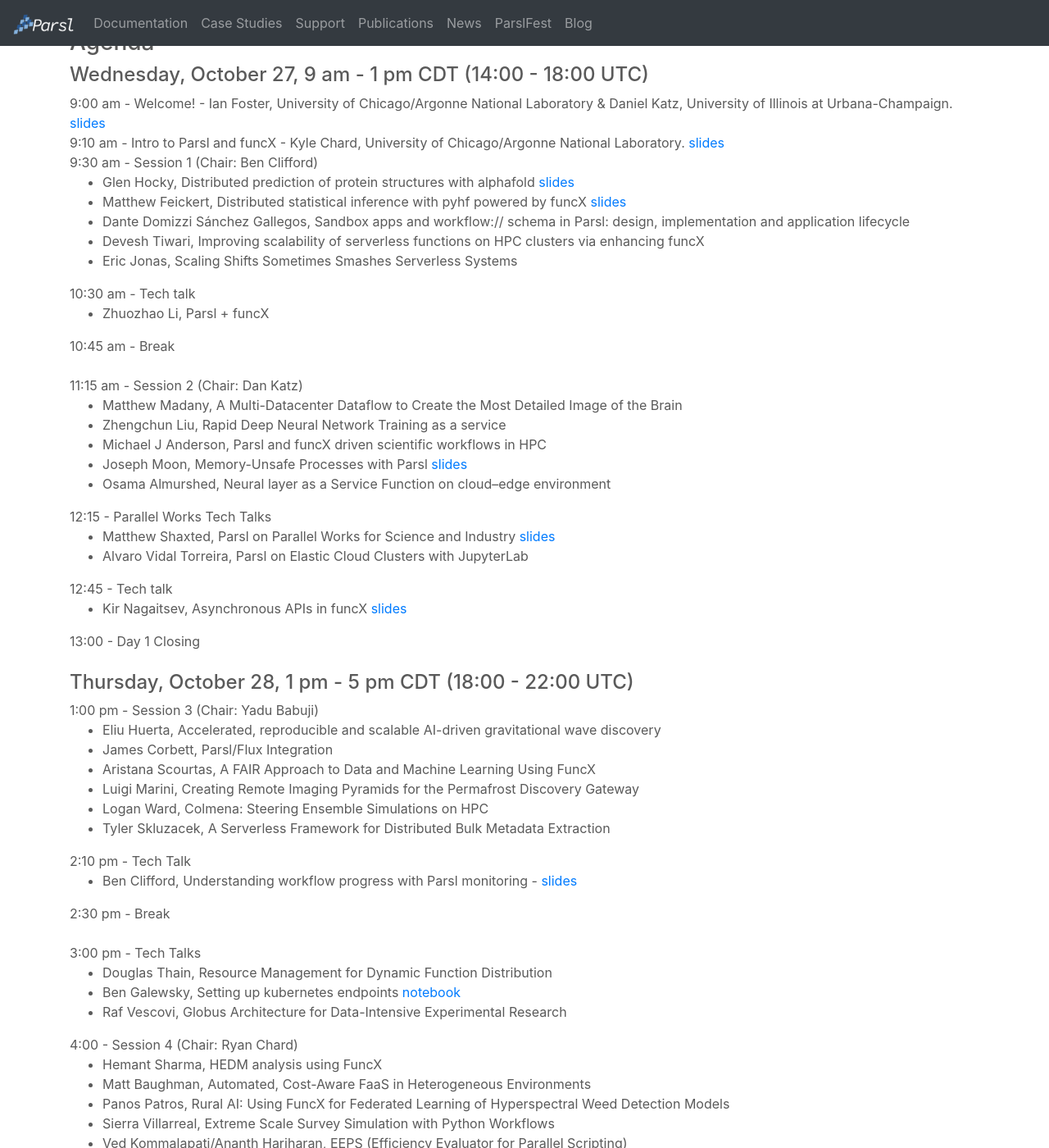
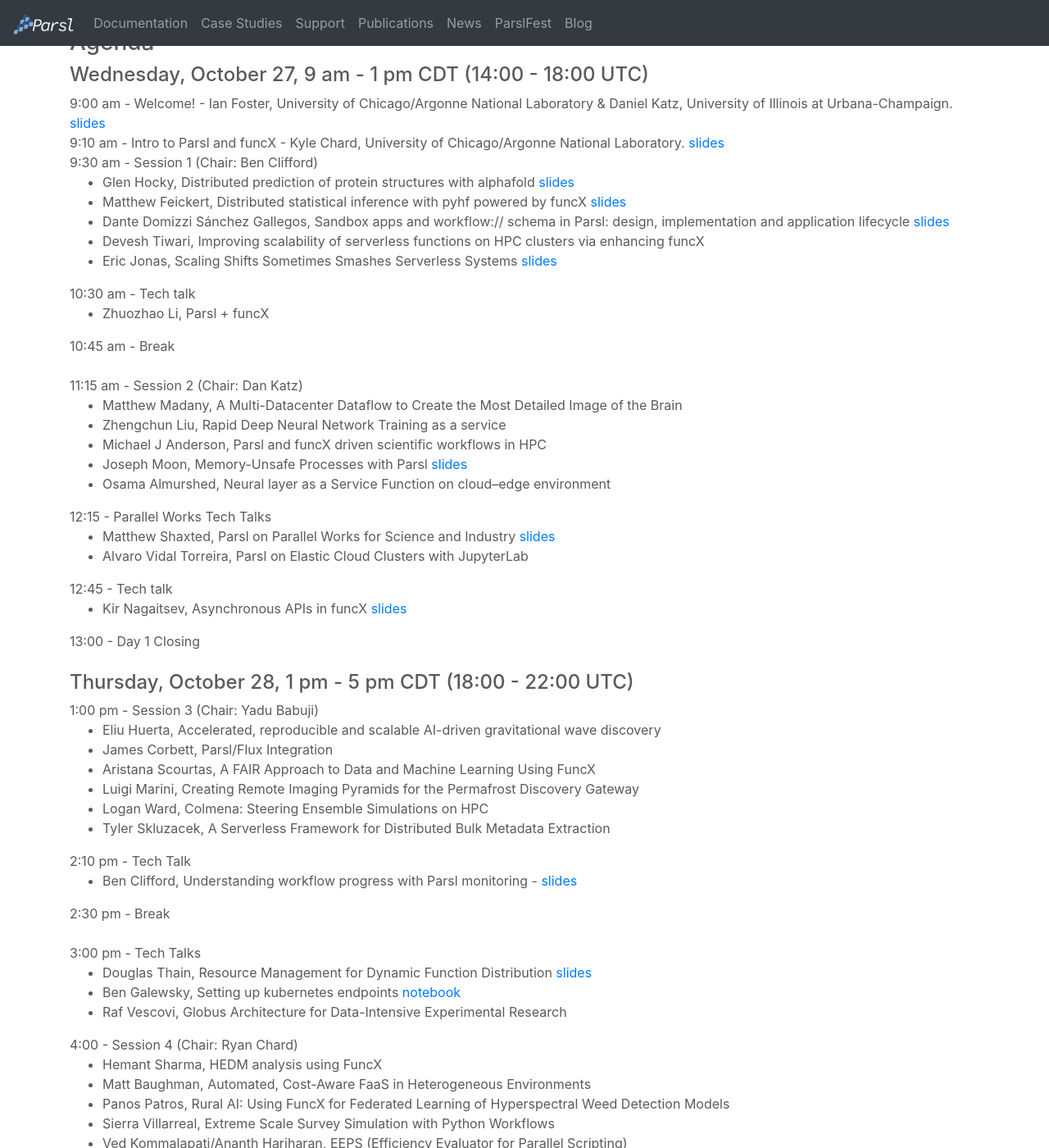
Before and after one commit to Parsl/parsl.github.io, a Jekyll site: the page built from parslfest2021.html, in a window 1280 px wide and 1400 px high, scrolled down 592 px. Shown: the whole window at 82% size. Built offline with Jekyll 4.4.1, drawn with Linux system fonts in a browser that asks for light colours.

Commit message:
More slides

```diff
--- a/parslfest2021.html
+++ b/parslfest2021.html
@@ -43,9 +43,9 @@
       <ul>
  		<li>Glen Hocky, Distributed prediction of protein structures with alphafold <a href='parslfest2021-files/hocky-alphafold.pdf'>slides</a></li>
   		<li>Matthew Feickert, Distributed statistical inference with pyhf powered by funcX <a href='parslfest2021-files/feickert-pyhf.pdf'>slides</a></li>
-		<li>Dante Domizzi Sánchez Gallegos, Sandbox apps and workflow:// schema in Parsl: design, implementation and application lifecycle</li>
+		<li>Dante Domizzi Sánchez Gallegos, Sandbox apps and workflow:// schema in Parsl: design, implementation and application lifecycle <a href='parslfest2021-files/gallegos-sandbox.pdf'>slides</a></li>
 		<li>Devesh Tiwari, Improving scalability of serverless functions on HPC clusters via enhancing funcX</li>
-      	        <li>Eric Jonas, Scaling Shifts Sometimes Smashes Serverless Systems</li>
+      	        <li>Eric Jonas, Scaling Shifts Sometimes Smashes Serverless Systems <a href='parslfest2021-files/jonas-serverless.pdf'>slides</a></li>
       </ul>
 
       10:30 am - Tech talk
@@ -98,7 +98,7 @@
 
       3:00 pm - Tech Talks
       <ul>
-    	<li>Douglas Thain, Resource Management for Dynamic Function Distribution</li>
+    	<li>Douglas Thain, Resource Management for Dynamic Function Distribution <a href='parslfest2021-files/thain-wq.pdf'>slides</a></li>
 	<li>Ben Galewsky, Setting up kubernetes endpoints <a href='https://github.com/BenGalewsky/funcxfest2021'>notebook</a></li>
 	<li>Raf Vescovi, Globus Architecture for Data-Intensive Experimental Research</li>
      </ul>
```
Also changed, not shown: 3 other files.
